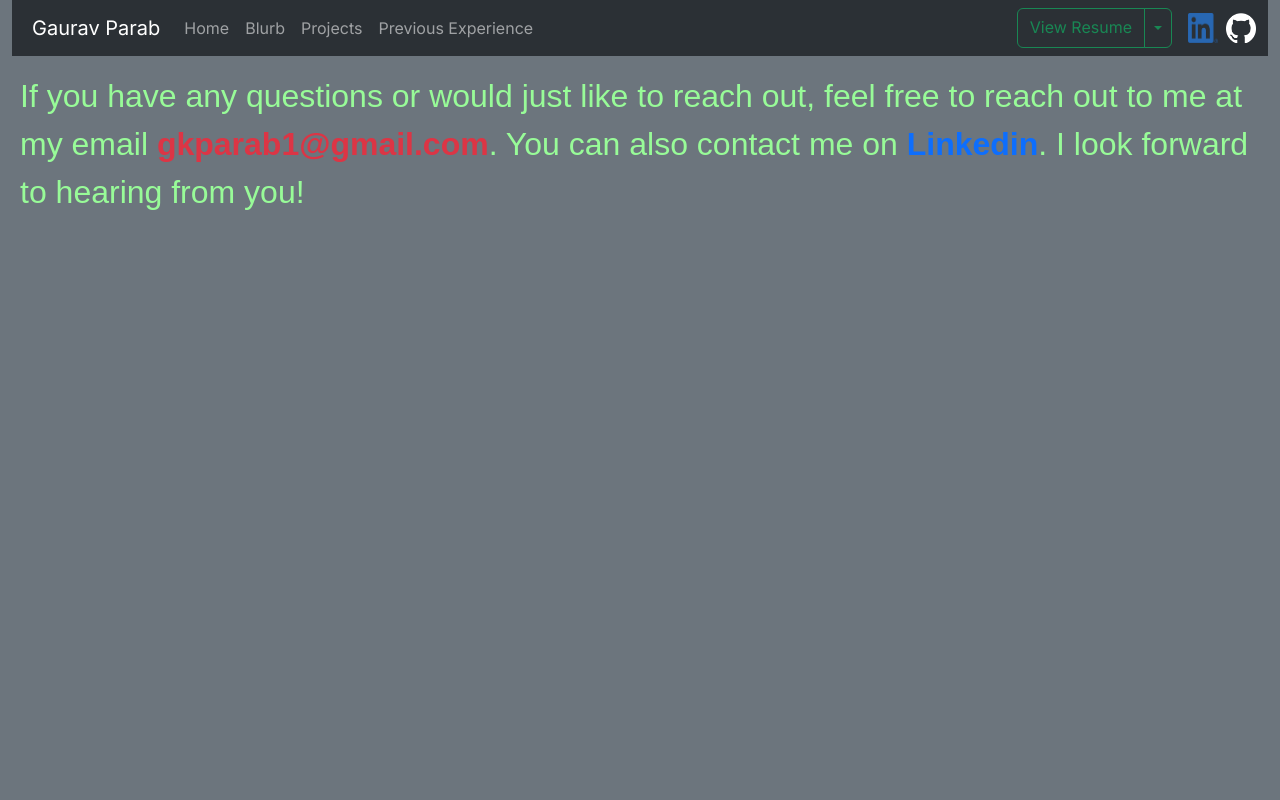
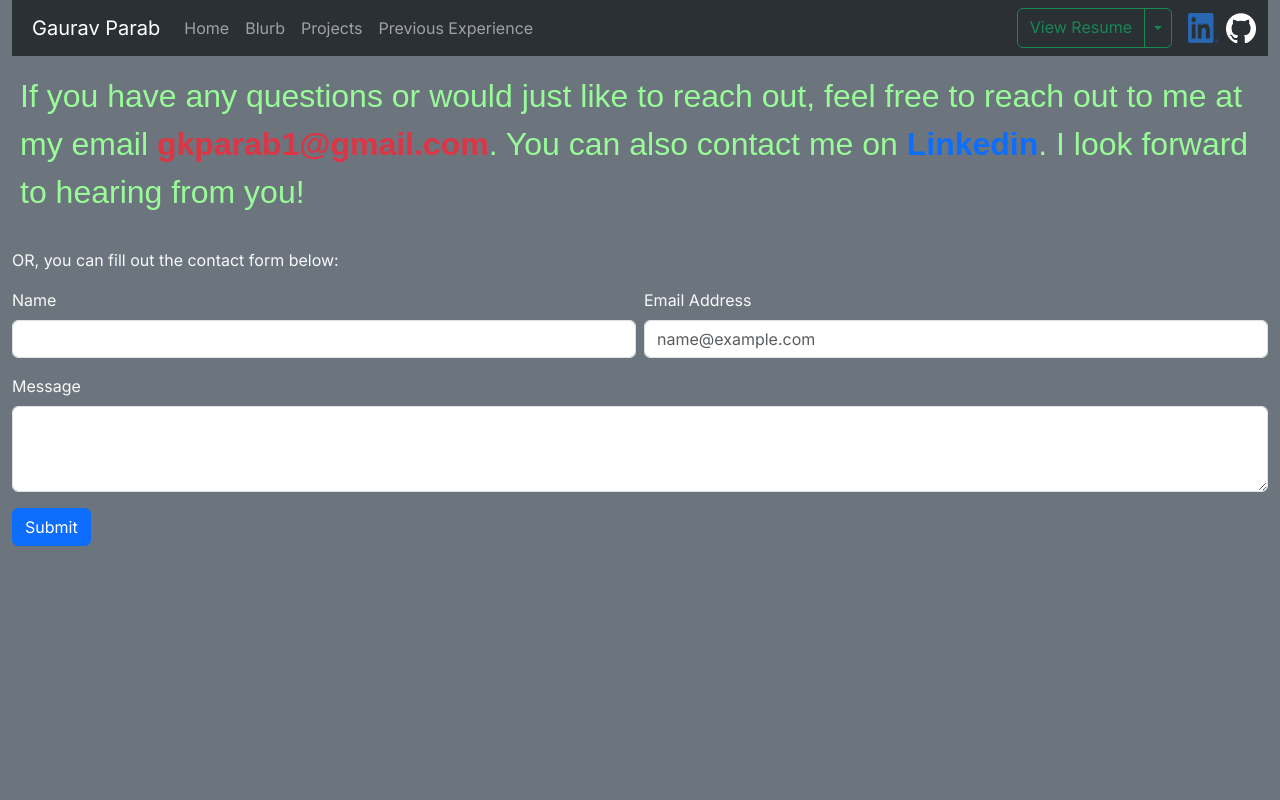
Before and after one commit to graviscool/gauravkparab.com, a Next.js app: page /contact in a window 1280 px wide. Shown: the top 800 px of the page. Built offline with nearby package versions, Linux system fonts and the light colour scheme.

Commit message:
feature: start on contact form stuff (still finalizing service details

```diff
--- a/src/app/contact/page.tsx
+++ b/src/app/contact/page.tsx
@@ -1,5 +1,5 @@
 "use client";
-import { useRef } from "react";
+import React from "react";
 import {
   Button,
   Col,
@@ -35,8 +35,10 @@ export default function Contact() {
           </a>
           . I look forward to hearing from you!
         </p>
+        <br />
+        <p>OR, you can fill out the contact form below:</p>
         <div className="bg-secondary vh-100">
-          {/* <Form ref={contactForm} onSubmit={sendContactEmail}>
+          <Form onSubmit={sendContactEmail}>
             <Row className="g-2">
               <Col>
                 <FormGroup controlId="formGroupText">
@@ -58,15 +60,27 @@ export default function Contact() {
             </Row>
             <Form.Group className="mb-3" controlId="formGroupTextarea">
               <Form.Label>Message</Form.Label>
-            <Form.Control as="textarea" rows={2} required name="message" />
+              <Form.Control as="textarea" rows={3} required name="message" />
             </Form.Group>
             <Button variant="primary" type="submit">
               Submit
             </Button>
-        </Form> */}
+          </Form>
         </div>
       </Container>
       <ContactFooter />
     </>
   );
 }
+
+const sendContactEmail = (event: React.FormEvent<HTMLFormElement>) => {
+  event.preventDefault();
+
+  const formD = new FormData(event.currentTarget);
+
+  const name = formD.get("name") as string;
+  const email = formD.get("email") as string;
+  const message = formD.get("message") as string;
+
+  alert(`Name: ${name}\nEmail: ${email}\nMessage: ${message}`);
+};
```
Lines whose indentation alone changed are shown as unchanged.
